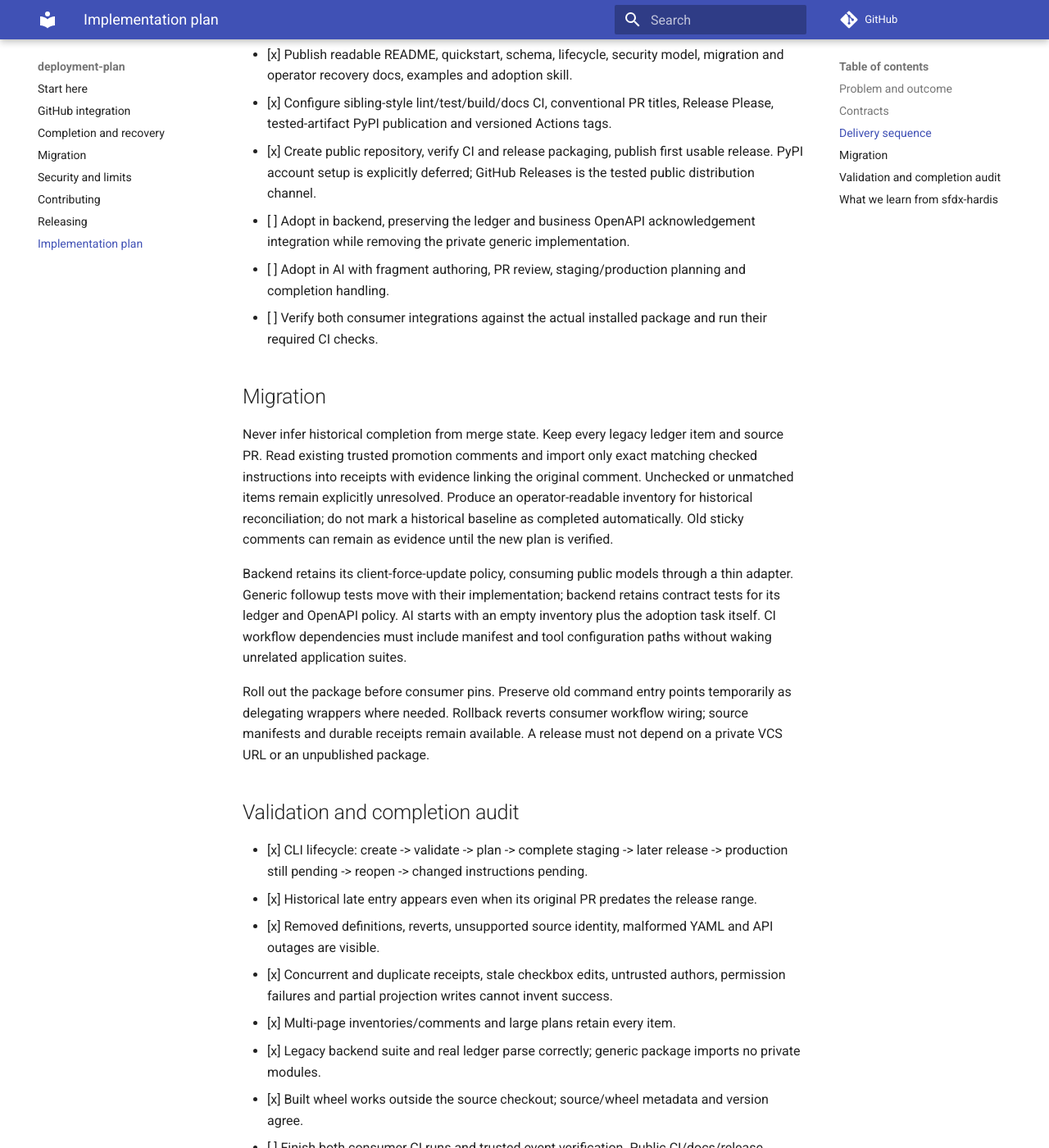
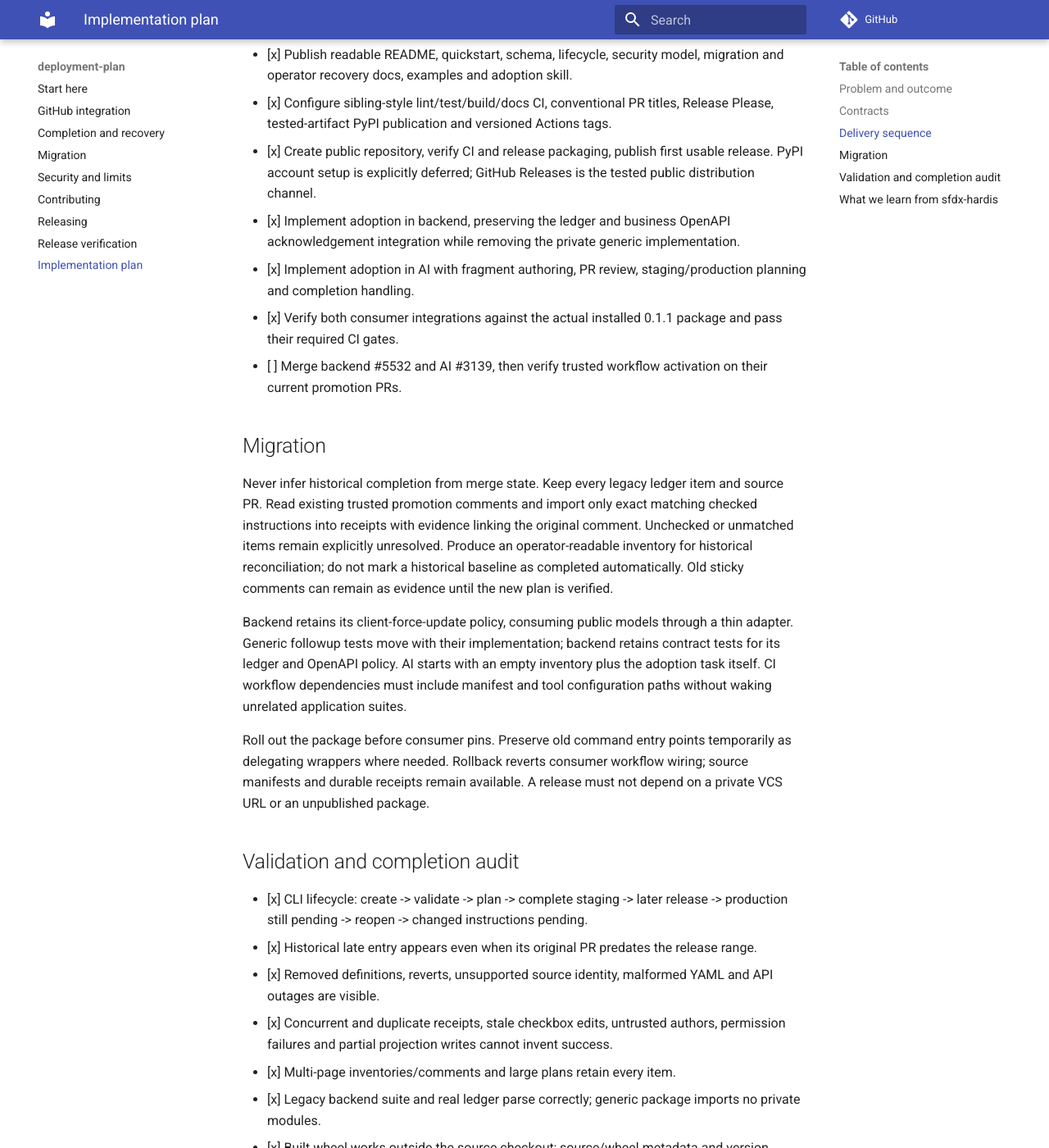
Before and after one commit to gigaverse-app/deployment-plan, an MkDocs documentation site: the page built from docs/implementation-plan.md, in a window 1280 px wide and 1400 px high, scrolled down 1765 px. Shown: the whole window at 82% size. Built offline with MkDocs 1.6.1 and Material for MkDocs 9.7.7, drawn with Linux system fonts in a browser that asks for light colours; comment, search, counter and statistics services are not loaded; some of the changed text lies outside the part shown.

Commit message:
docs: record verified consumer gates and remaining activation

```diff
--- a/docs/implementation-plan.md
+++ b/docs/implementation-plan.md
@@ -1,6 +1,6 @@
 # deployment-plan extraction and adoption
 
-Status: 0.1.1 published on GitHub Releases; consumer adoption CI is in progress. Retire the migration checklist when both consumers use a published release and their integration checks pass.
+Status: 0.1.1 is published. Both consumer implementations and required CI gates pass; their main-branch review requirements are the remaining merge gate. Trusted workflow activation will be checked after those merges.
 
 ## Problem and outcome
 
@@ -29,9 +29,10 @@ The standalone Apache-2.0 Python package will own validation, planning, renderin
 - [x] Publish readable README, quickstart, schema, lifecycle, security model, migration and operator recovery docs, examples and adoption skill.
 - [x] Configure sibling-style lint/test/build/docs CI, conventional PR titles, Release Please, tested-artifact PyPI publication and versioned Actions tags.
 - [x] Create public repository, verify CI and release packaging, publish first usable release. PyPI account setup is explicitly deferred; GitHub Releases is the tested public distribution channel.
-- [ ] Adopt in backend, preserving the ledger and business OpenAPI acknowledgement integration while removing the private generic implementation.
-- [ ] Adopt in AI with fragment authoring, PR review, staging/production planning and completion handling.
-- [ ] Verify both consumer integrations against the actual installed package and run their required CI checks.
+- [x] Implement adoption in backend, preserving the ledger and business OpenAPI acknowledgement integration while removing the private generic implementation.
+- [x] Implement adoption in AI with fragment authoring, PR review, staging/production planning and completion handling.
+- [x] Verify both consumer integrations against the actual installed 0.1.1 package and pass their required CI gates.
+- [ ] Merge backend #5532 and AI #3139, then verify trusted workflow activation on their current promotion PRs.
 
 ## Migration
 
@@ -50,7 +51,8 @@ Roll out the package before consumer pins. Preserve old command entry points tem
 - [x] Multi-page inventories/comments and large plans retain every item.
 - [x] Legacy backend suite and real ledger parse correctly; generic package imports no private modules.
 - [x] Built wheel works outside the source checkout; source/wheel metadata and version agree.
-- [ ] Finish both consumer CI runs and trusted event verification. Public CI/docs/release checks pass; PyPI configuration remains owner-deferred.
+- [x] Public CI, docs and release checks pass. Both required consumer CI gates pass. Live upstream checkbox reopening/completion and later-PR carry-forward pass.
+- [ ] Verify trusted consumer events after their review-gated merges. PyPI configuration remains owner-deferred.
 
 ## What we learn from sfdx-hardis
 
--- a/mkdocs.yml
+++ b/mkdocs.yml
@@ -13,4 +13,5 @@ nav:
   - Security and limits: security.md
   - Contributing: contributing.md
   - Releasing: releasing.md
+  - Release verification: release-verification.md
   - Implementation plan: implementation-plan.md
```
Also changed, not shown: docs/release-verification.md (+3 -1 lines).
